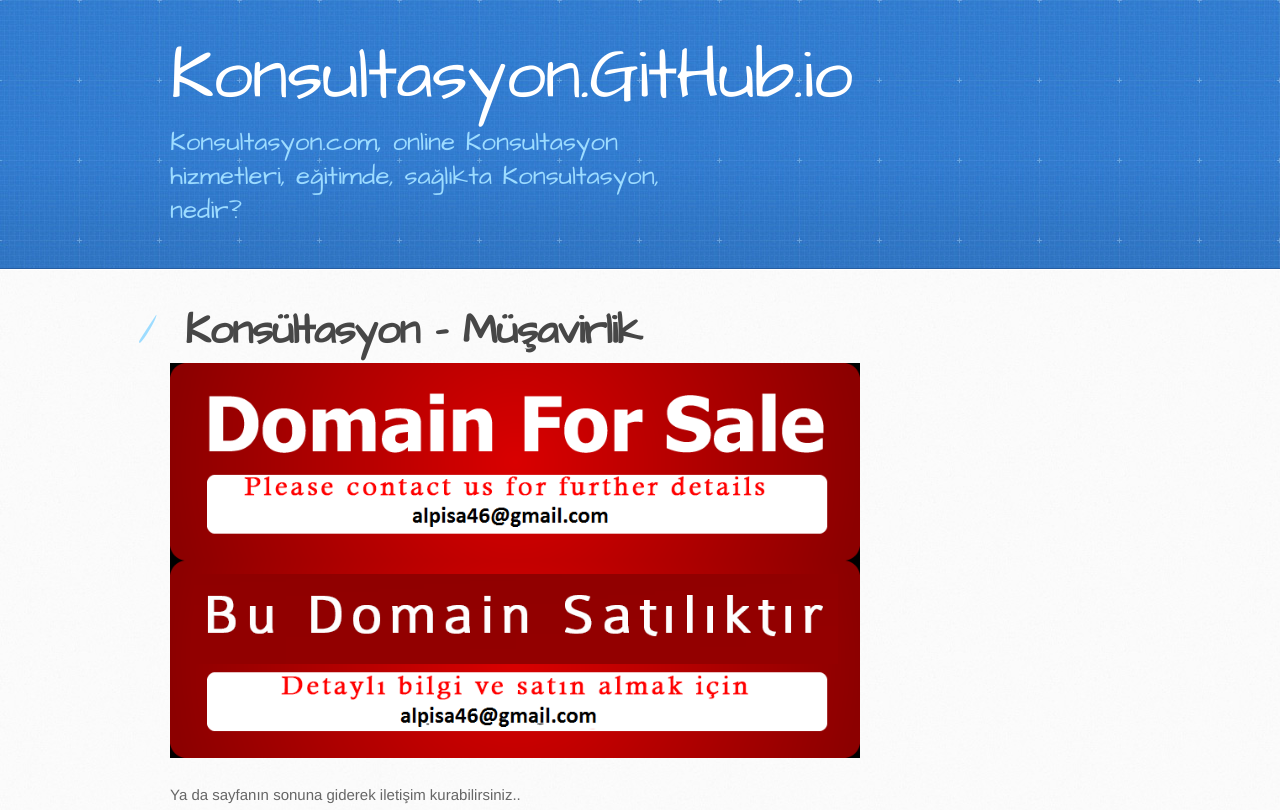
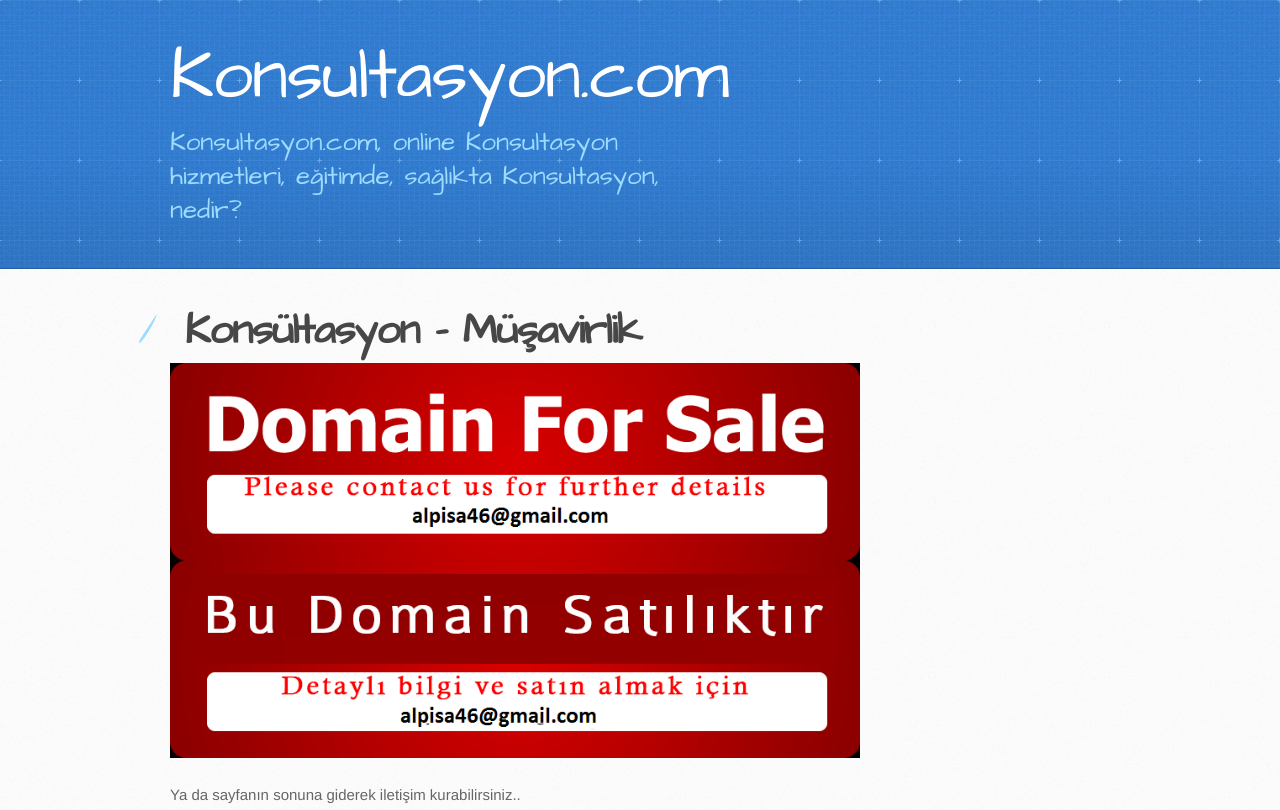
Before and after one commit to evaktim/konsultasyon.github.io, a plain HTML site: page index.html in a window 1280 px wide. Shown: the top 810 px of the page. Drawn offline with Linux system fonts and the light colour scheme.

Commit message:
Update index.html

```diff
--- a/index.html
+++ b/index.html
@@ -19,7 +19,7 @@
   <body>
     <header>
       <div class="inner">
-        <h1>Konsultasyon.GitHub.io</h1>
+        <h1>Konsultasyon.com</h1>
         <h2>Konsultasyon.com, online Konsultasyon hizmetleri, eğitimde, sağlıkta Konsultasyon, nedir?</h2>
 
       </div>
```
